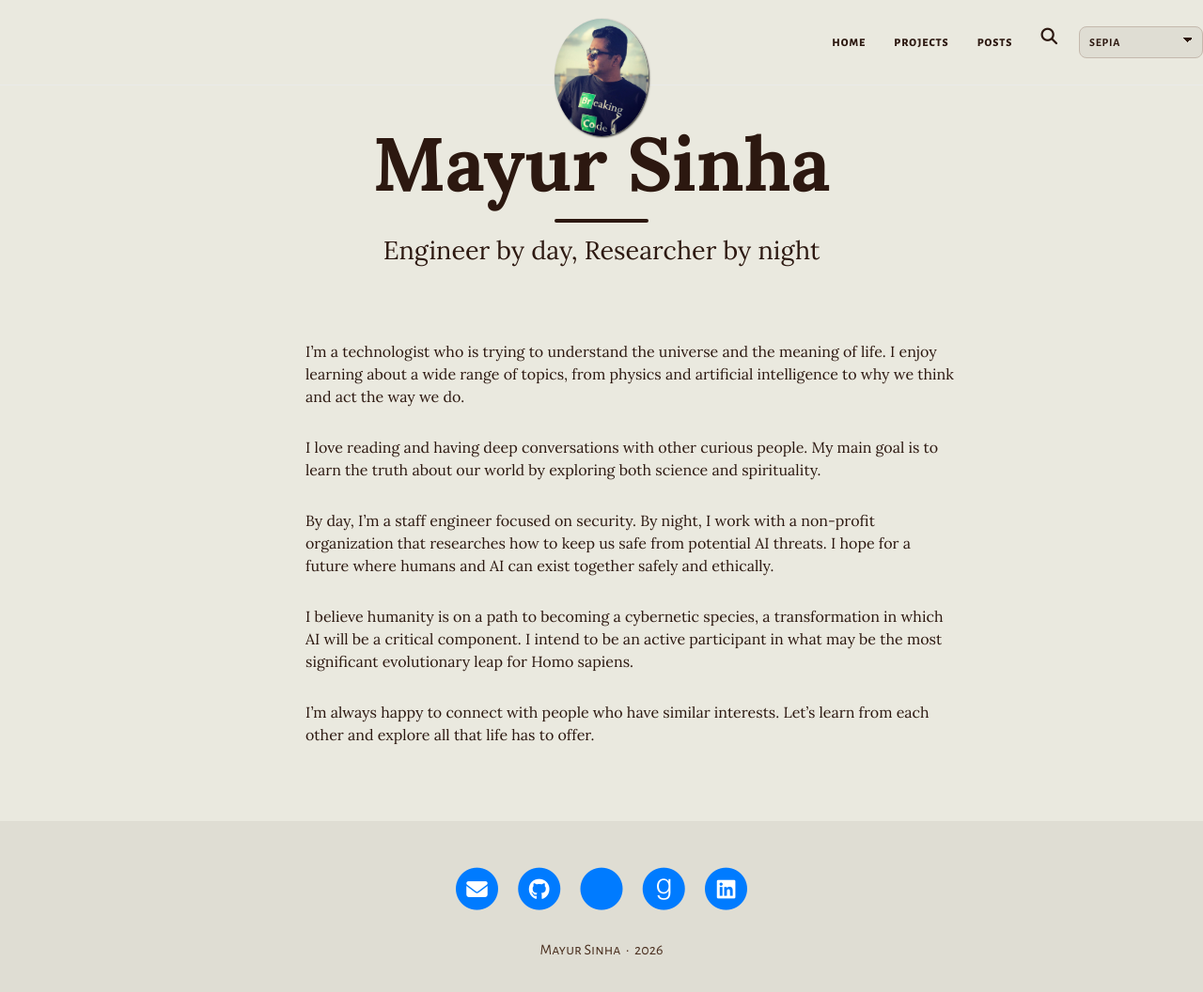
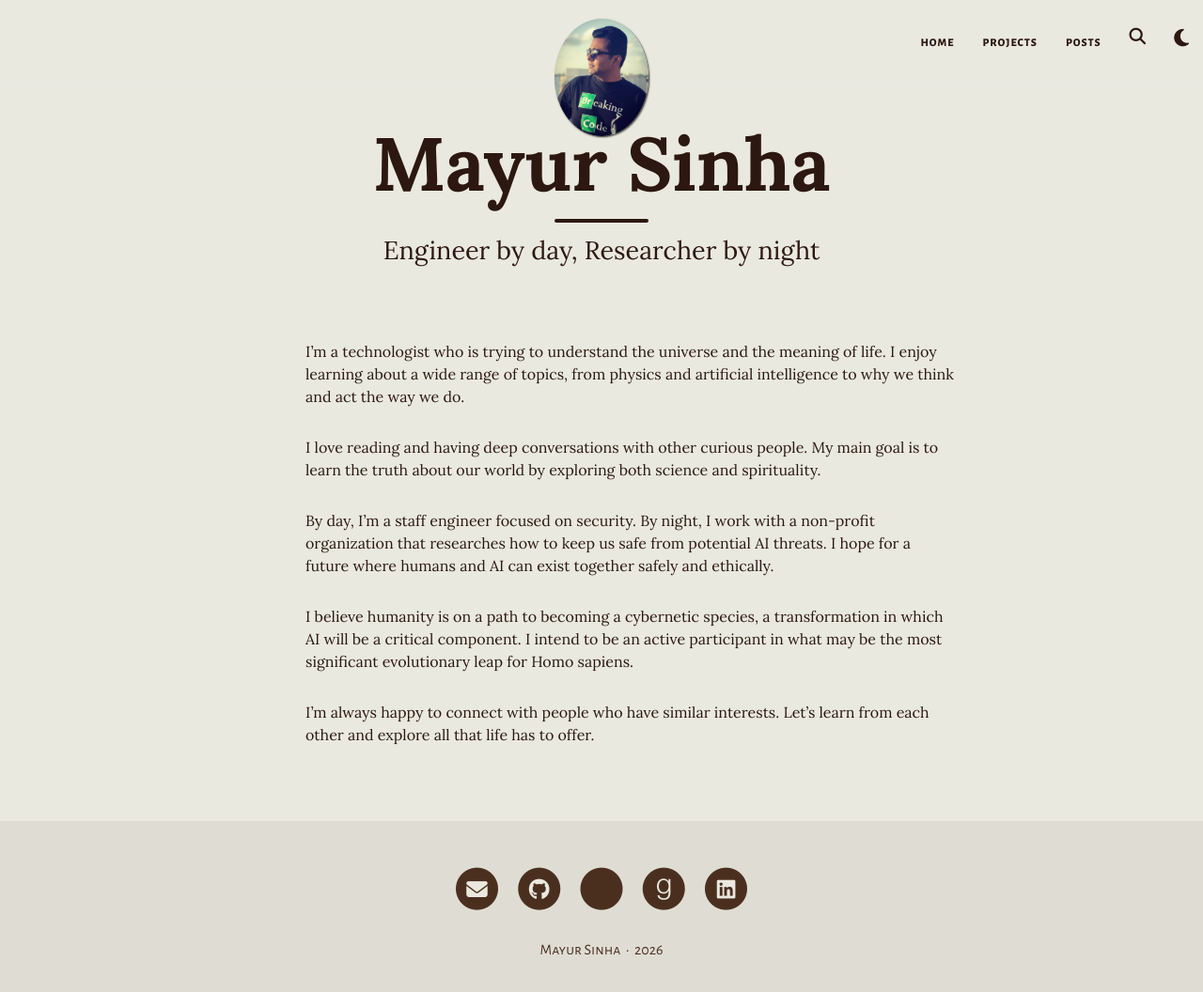
Before and after one commit to themayursinha/blog, a Jekyll site: the page built from index.md, in a window 1280 px wide and 1073 px high. Shown: the top 1056 px of the window at 94% size. Built offline with Jekyll 4.4.1, drawn with Linux system fonts in a browser that asks for light colours.

Commit message:
Simplify theme toggle and make footer icons theme-aware

```diff
--- a/_includes/nav.html
+++ b/_includes/nav.html
@@ -30,12 +30,9 @@
           </button>
         </li>
         <li class="navbar-theme-toggle">
-          <label class="sr-only" for="theme-select">Theme</label>
-          <select id="theme-select" class="navbar-theme-select" aria-label="Select color theme">
-            <option value="sepia">Sepia</option>
-            <option value="normal">Normal</option>
-            <option value="tokyo-night">Tokyo Night</option>
-          </select>
+          <button id="theme-toggle" class="navbar-icon-button" type="button" aria-label="Toggle theme" title="Toggle theme">
+            <i id="theme-toggle-icon" class="fa fa-adjust" aria-hidden="true"></i>
+          </button>
         </li>
       </ul>
     </div>
--- a/css/nav-enhancements.css
+++ b/css/nav-enhancements.css
@@ -25,23 +25,6 @@
   --search-modal-muted: var(--vp-c-text-2);
   --search-modal-hover: rgba(44, 24, 16, 0.06);
   --search-modal-item-border: rgba(44, 24, 16, 0.12);
-}
-
-:root.theme-normal {
-  --vp-c-bg: #ffffff;
-  --vp-c-bg-soft: #f6f6f7;
-  --vp-c-bg-alt: #f6f6f7;
-  --vp-c-text-1: #213547;
-  --vp-c-text-2: #4f5d75;
-  --vp-c-divider: #e2e2e3;
-  --vp-link: #2563eb;
-  --vp-link-hover: #1d4ed8;
-  --vp-nav-bg-color: #ffffff;
-
-  --footer-bg: var(--vp-c-bg-soft);
-  --search-modal-backdrop: rgba(255, 255, 255, 0.98);
-  --search-modal-hover: rgba(33, 53, 71, 0.04);
-  --search-modal-item-border: #f0f0f0;
 }
 
 :root.theme-tokyo-night,
@@ -88,6 +71,30 @@ footer p {
   border-radius: 0 !important;
   box-shadow: none !important;
   border: none !important;
+}
+
+footer a,
+footer a:visited {
+  color: var(--footer-text) !important;
+}
+
+footer a:hover,
+footer a:focus {
+  color: var(--link) !important;
+}
+
+footer .footer-links .fa-stack-2x {
+  color: var(--footer-text) !important;
+  transition: color 0.2s ease;
+}
+
+footer .footer-links .fa-stack-1x.fa-inverse {
+  color: var(--vp-c-bg) !important;
+}
+
+footer .footer-links a:hover .fa-stack-2x,
+footer .footer-links a:focus .fa-stack-2x {
+  color: var(--link) !important;
 }
 
 body,
@@ -137,52 +144,25 @@ a:hover {
   position: relative;
 }
 
-.navbar-theme-toggle {
-  margin-left: 8px;
-  padding: 8px 0;
-}
-
 .navbar-icon-button {
   padding: 10px 15px;
   display: inline-block;
   cursor: pointer;
   border: 0;
   background: transparent;
+  color: var(--nav-text);
   font-size: 1.1em;
   line-height: 1;
 }
 
-.navbar-theme-select {
-  appearance: none;
-  -webkit-appearance: none;
-  -moz-appearance: none;
-  min-width: 132px;
-  height: 34px;
-  border: 1px solid var(--border);
-  border-radius: 8px;
-  background-color: var(--vp-c-bg-soft);
-  color: var(--nav-text);
-  font-family: var(--font-ui, 'Alegreya Sans SC', 'Open Sans', 'Segoe UI', 'Helvetica Neue', Arial, sans-serif);
-  font-size: 12px;
-  font-weight: 700;
-  letter-spacing: 0.06em;
-  line-height: 1;
-  text-transform: uppercase;
-  padding: 0 32px 0 10px;
-  background-image:
-    linear-gradient(45deg, transparent 50%, currentColor 50%),
-    linear-gradient(135deg, currentColor 50%, transparent 50%);
-  background-position:
-    calc(100% - 15px) calc(50% - 3px),
-    calc(100% - 10px) calc(50% - 3px);
-  background-size: 5px 5px, 5px 5px;
-  background-repeat: no-repeat;
+.navbar-icon-button:hover,
+.navbar-icon-button:focus {
+  color: var(--link);
+  outline: none;
 }
 
-.navbar-theme-select:focus {
-  outline: none;
-  border-color: var(--link);
-  box-shadow: 0 0 0 2px rgba(122, 162, 247, 0.18);
+#theme-toggle-icon {
+  font-size: 1.2em;
 }
 
 .search-modal {
@@ -288,15 +268,3 @@ a:hover {
   padding: 16px;
   color: var(--search-modal-muted);
 }
-
-@media (max-width: 767px) {
-  .navbar-theme-toggle {
-    padding: 6px 15px 12px;
-    margin-left: 0;
-  }
-
-  .navbar-theme-select {
-    width: 100%;
-    min-width: 0;
-  }
-}
--- a/js/nav-enhancements.js
+++ b/js/nav-enhancements.js
@@ -4,9 +4,9 @@
   var SEARCH_INDEX_URL = '/search.json';
   var THEME_STORAGE_KEY = 'theme-preference';
   var LEGACY_THEME_KEY = 'theme';
-  var THEMES = ['sepia', 'normal', 'tokyo-night'];
+  var THEMES = ['sepia', 'tokyo-night'];
   var THEME_CLASS_PREFIX = 'theme-';
-  var THEME_CLASSES = ['theme-sepia', 'theme-normal', 'theme-tokyo-night', 'dark-theme'];
+  var THEME_CLASSES = ['theme-sepia', 'theme-tokyo-night', 'dark-theme'];
   var state = {
     posts: [],
     loaded: false,
@@ -47,7 +47,7 @@
       return 'tokyo-night';
     }
     if (theme === false) {
-      return 'normal';
+      return 'sepia';
     }
 
     var normalized = String(theme).toLowerCase();
@@ -60,8 +60,8 @@
     if (normalized === 'dark') {
       return 'tokyo-night';
     }
-    if (normalized === 'light') {
-      return 'normal';
+    if (normalized === 'normal' || normalized === 'light') {
+      return 'sepia';
     }
     return null;
   }
@@ -100,21 +100,25 @@
     }
   }
 
+  function updateThemeControls(darkThemeEnabled) {
+    var icon = byId('theme-toggle-icon');
+    var themeToggle = byId('theme-toggle');
+    if (icon) {
+      icon.className = darkThemeEnabled ? 'fa fa-sun' : 'fa fa-moon';
+    }
+    if (themeToggle) {
+      themeToggle.setAttribute('title', darkThemeEnabled ? 'Switch to sepia theme' : 'Switch to Tokyo Night theme');
+      themeToggle.setAttribute('aria-label', darkThemeEnabled ? 'Switch to sepia theme' : 'Switch to Tokyo Night theme');
+    }
+  }
+
   function setTheme(theme) {
     var normalizedTheme = normalizeTheme(theme) || 'sepia';
-    var selector = byId('theme-select');
-    var icon = byId('theme-toggle-icon');
     var darkThemeEnabled = isDarkTheme(normalizedTheme);
 
     applyThemeClass(document.documentElement, normalizedTheme);
     applyThemeClass(document.body, normalizedTheme);
-
-    if (selector && selector.value !== normalizedTheme) {
-      selector.value = normalizedTheme;
-    }
-    if (icon) {
-      icon.className = darkThemeEnabled ? 'fa fa-sun' : 'fa fa-moon';
-    }
+    updateThemeControls(darkThemeEnabled);
 
     safeLocalStorageSet(THEME_STORAGE_KEY, normalizedTheme);
     safeLocalStorageSet(LEGACY_THEME_KEY, darkThemeEnabled ? 'dark' : 'light');
@@ -370,18 +374,11 @@
   }
 
   function bindThemeEvents() {
-    var themeSelect = byId('theme-select');
     var themeToggle = byId('theme-toggle');
-
-    if (themeSelect) {
-      themeSelect.addEventListener('change', function(event) {
-        setTheme(event.target.value);
-      });
-    }
     if (themeToggle) {
       themeToggle.addEventListener('click', function(event) {
         event.preventDefault();
-        setTheme(!document.body.classList.contains('dark-theme'));
+        setTheme(document.body.classList.contains('dark-theme') ? 'sepia' : 'tokyo-night');
       });
     }
   }
--- a/js/theme-init.js
+++ b/js/theme-init.js
@@ -4,7 +4,7 @@
   var THEME_STORAGE_KEY = 'theme-preference';
   var LEGACY_THEME_KEY = 'theme';
   var THEME_CLASS_PREFIX = 'theme-';
-  var THEME_CLASSES = ['theme-sepia', 'theme-normal', 'theme-tokyo-night', 'dark-theme'];
+  var THEME_CLASSES = ['theme-sepia', 'theme-tokyo-night', 'dark-theme'];
 
   function prefersDarkTheme() {
     return !!(window.matchMedia && window.matchMedia('(prefers-color-scheme: dark)').matches);
@@ -16,7 +16,7 @@
     }
 
     var normalized = String(theme).toLowerCase();
-    if (normalized === 'sepia' || normalized === 'normal' || normalized === 'tokyo-night') {
+    if (normalized === 'sepia' || normalized === 'tokyo-night') {
       return normalized;
     }
     if (normalized === 'tokyo') {
@@ -25,8 +25,8 @@
     if (normalized === 'dark') {
       return 'tokyo-night';
     }
-    if (normalized === 'light') {
-      return 'normal';
+    if (normalized === 'normal' || normalized === 'light') {
+      return 'sepia';
     }
     return null;
   }
```
